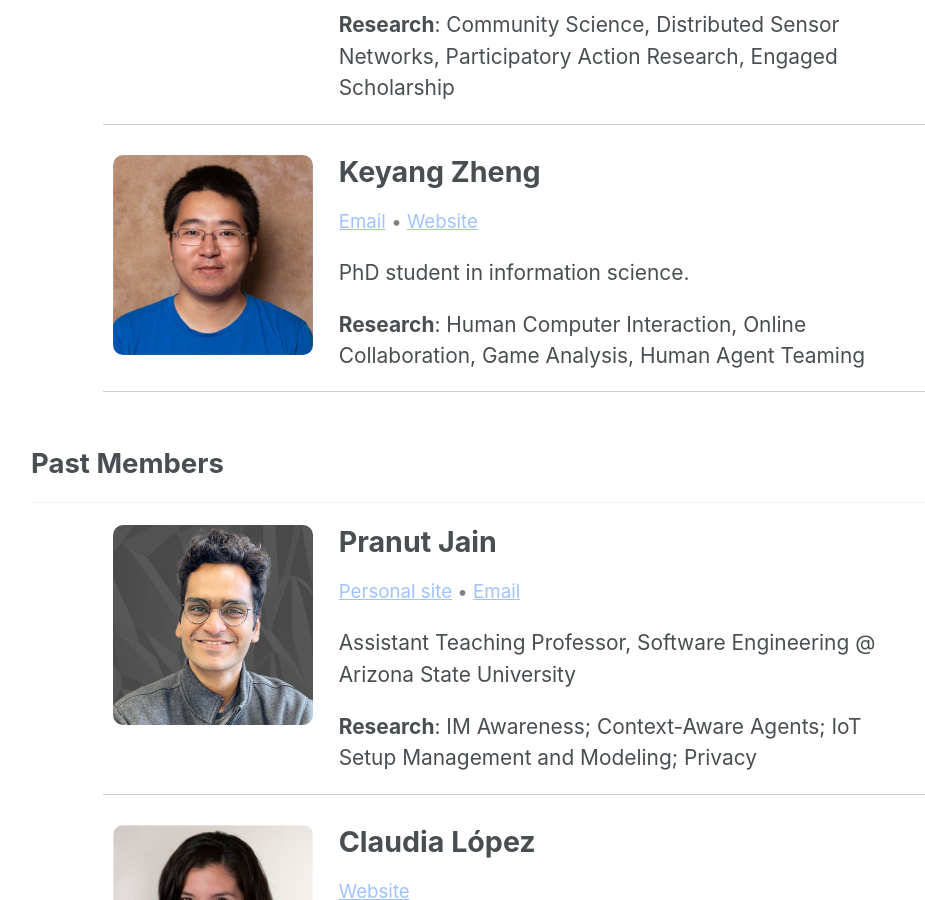
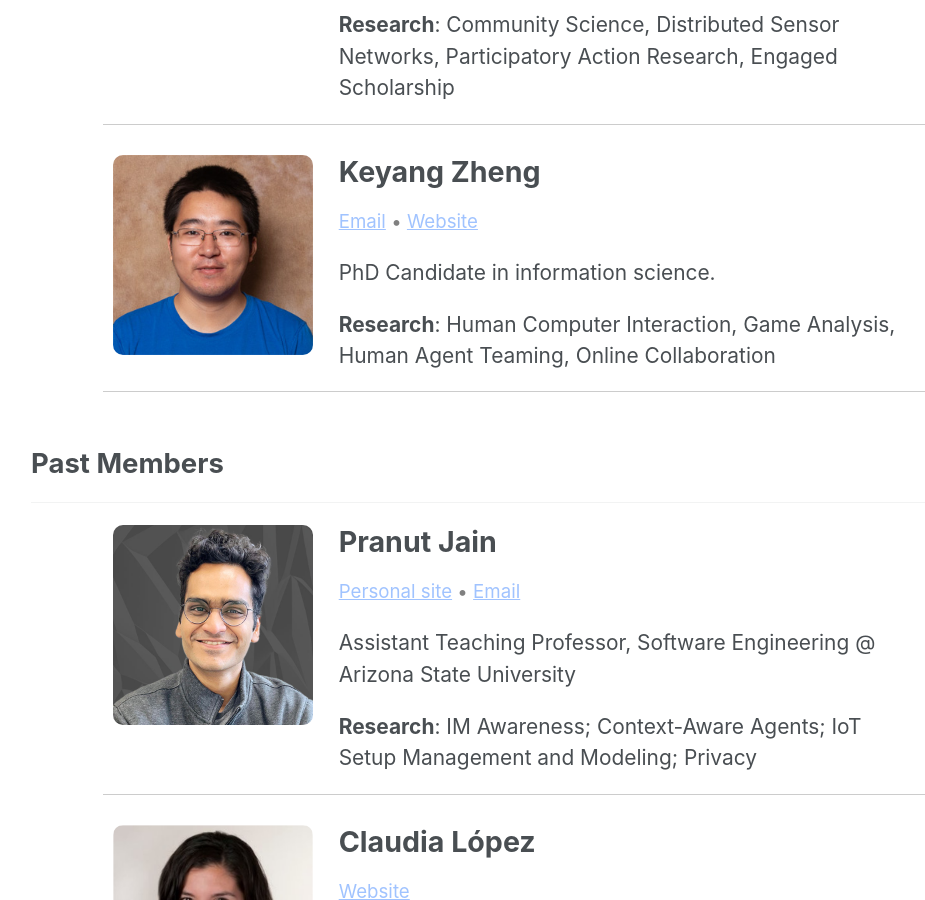
Before and after one commit to SSC-Pitt/SSC-Pitt.github.io, a Jekyll site: the page built from _pages/people.md, in a window 1280 px wide and 900 px high, scrolled down 1549 px. Shown: the whole window, without its empty margins (13-938 px from the left). Built offline with Jekyll 4.4.1, drawn with Linux system fonts in a browser that asks for light colours; cached includes are drawn as plain includes; nearby versions of some CDN libraries; our own code applies the rules of GitHub Pages for plain Markdown files.

Commit message:
update people page

```diff
--- a/_pages/people.md
+++ b/_pages/people.md
@@ -115,9 +115,9 @@ permalink: /people.html
       <a href="https://keyangz.me">Website</a>
     </p>
     <!-- Well this is obvious, change the value accordingly. -->
-    <p class="info">PhD student in information science.</p>
+    <p class="info">PhD Candidate in information science.</p>
     <!-- Next is your research interests, if you are not sure or not decided yet, just skip this section all together, don't delete <b>Research</b>: if your are just writing the areas of your interests. And you can also write a short paragraph about your researches if you are the boss. -->
-    <p class="research"><b>Research</b>: Human Computer Interaction, Online Collaboration, Game Analysis, Human Agent Teaming</p>
+    <p class="research"><b>Research</b>: Human Computer Interaction, Game Analysis, Human Agent Teaming, Online Collaboration</p>
   </div>
 </div>
 
```
